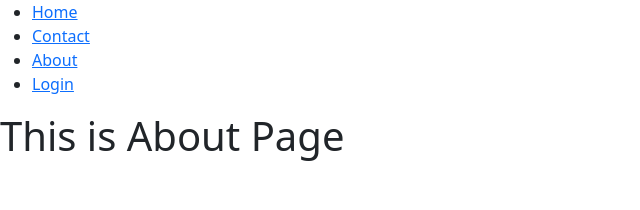
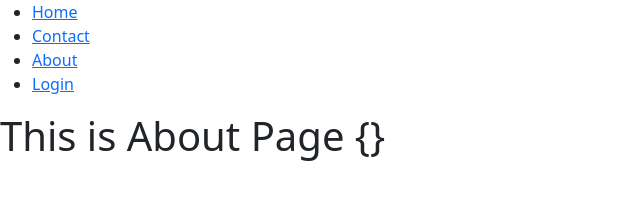
Before and after one commit to mithunbanerjee632/Next-Js, a Next.js app: page /about in a window 1280 px wide. Shown: the top 210 px of the page, without its empty margins (0-640 px from the left). Built offline with nearby package versions, Linux system fonts and the light colour scheme.

Commit message:
Routing With url parameter or Query string

```diff
--- a/pages/Menu.js
+++ b/pages/Menu.js
@@ -11,7 +11,7 @@ class Menu extends Component {
                 <ul>
                     <li><Link href="/">Home</Link></li>
                     <li><Link href="/contact">Contact</Link></li>
-                    <li><Link href="/about">About</Link></li>
+                    <li><Link href={{pathname:"/about",query:{firstName:"mithun",lastName:"banerjee"}}}>About</Link></li>
                     <li><Link href="/login">Login</Link></li>
                 </ul>
             </div>
--- a/pages/about.js
+++ b/pages/about.js
@@ -4,6 +4,13 @@ import Head from "next/head";
 import Menu from "./Menu";
 
 class About extends Component {
+    static  getInitialProps({query}){
+        return {query}
+    }
+
+
+
+
     render() {
         return (
             <div>
@@ -38,7 +45,7 @@ class About extends Component {
                 </Head>
 
                 <Menu/>
-                <h1>This is About Page</h1>
+                <h1>This is About Page {JSON.stringify(this.props.query)}</h1>
             </div>
         );
     }
```
